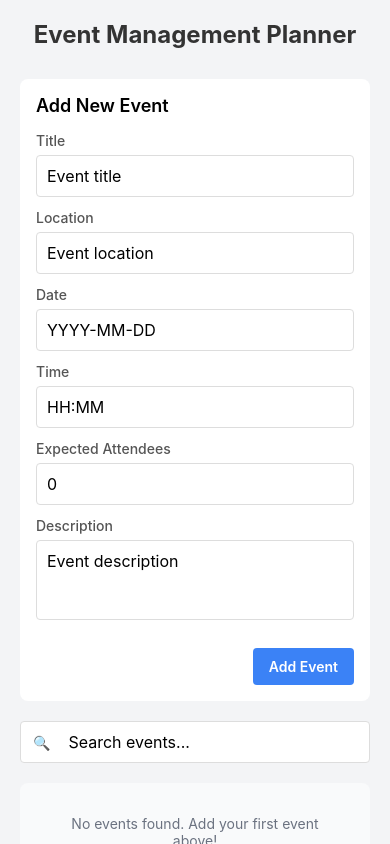
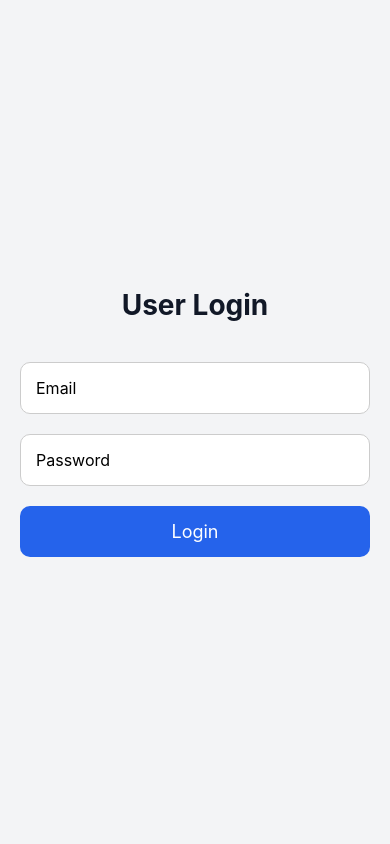
Before and after one commit to Cean175/Event-Booking-App, a React Native app in the folder Event-Booking-App/: screen /UserLogin in a window 390 px wide. Built offline with nearby package versions, Linux system fonts and the light colour scheme.

Commit message:
added user and admin login

```diff
--- a/Event-Booking-App/App.tsx
+++ b/Event-Booking-App/App.tsx
@@ -1,6 +1,14 @@
 import React from 'react';
 import { SafeAreaView, StatusBar, Platform, StyleSheet } from 'react-native';
-import EventPlanner from './EventPlanner';
+import { NavigationContainer } from '@react-navigation/native';
+import { createStackNavigator } from '@react-navigation/stack';
+
+import EventBookingScreen from './screens/EventBookingScreen';
+import AdminLogin from './screens/AdminLogin';
+import  UserLogin  from './screens/UserLogin';
+import EventPlanner from './screens/EventPlanner'; // keep this
+
+const Stack = createStackNavigator();
 
 function App() {
   return (
@@ -9,7 +17,14 @@ function App() {
         barStyle="dark-content"
         backgroundColor="#f3f4f6"
       />
-      <EventPlanner />
+      <NavigationContainer>
+        <Stack.Navigator initialRouteName="EventBooking" screenOptions={{ headerShown: false }}>
+          <Stack.Screen name="EventBooking" component={EventBookingScreen} />
+          <Stack.Screen name="AdminLogin" component={AdminLogin} />
+          <Stack.Screen name="UserLogin" component={UserLogin} />
+          <Stack.Screen name="EventPlanner" component={EventPlanner} />
+        </Stack.Navigator>
+      </NavigationContainer>
     </SafeAreaView>
   );
 }
--- a/Event-Booking-App/package.json
+++ b/Event-Booking-App/package.json
@@ -9,11 +9,13 @@
     "web": "expo start --web"
   },
   "dependencies": {
+    "@react-native-async-storage/async-storage": "2.1.2",
+    "@react-navigation/native": "^7.1.9",
+    "@react-navigation/stack": "^7.3.2",
     "expo": "~53.0.7",
     "expo-status-bar": "~2.2.3",
     "react": "19.0.0",
-    "react-native": "0.79.2",
-    "@react-native-async-storage/async-storage": "2.1.2"
+    "react-native": "0.79.2"
   },
   "devDependencies": {
     "@babel/core": "^7.25.2",
--- /dev/null
+++ b/Event-Booking-App/screens/AdminLogin.tsx
@@ -0,0 +1,81 @@
+import React, { useState } from 'react';
+import { View, Text, TextInput, TouchableOpacity, StyleSheet, Alert } from 'react-native';
+
+const AdminLogin = ({ navigation }) => {
+  const [username, setUsername] = useState('');
+  const [password, setPassword] = useState('');
+
+  const handleLogin = () => {
+    if (username === 'admin' && password === 'admin123') {
+      navigation.navigate('EventPlanner');
+    } else {
+      Alert.alert('Login Failed', 'Invalid admin credentials.');
+    }
+  };
+
+  return (
+    <View style={styles.container}>
+      <Text style={styles.title}>Admin Login</Text>
+
+      <TextInput
+        style={styles.input}
+        placeholder="Username"
+        value={username}
+        onChangeText={setUsername}
+        autoCapitalize="none"
+      />
+
+      <TextInput
+        style={styles.input}
+        placeholder="Password"
+        value={password}
+        onChangeText={setPassword}
+        secureTextEntry
+      />
+
+      <TouchableOpacity style={styles.button} onPress={handleLogin}>
+        <Text style={styles.buttonText}>Login</Text>
+      </TouchableOpacity>
+    </View>
+  );
+};
+
+export default AdminLogin;
+
+const styles = StyleSheet.create({
+  container: {
+    flex: 1,
+    backgroundColor: '#f3f4f6',
+    justifyContent: 'center',
+    alignItems: 'center',
+    padding: 20,
+  },
+  title: {
+    fontSize: 28,
+    fontWeight: 'bold',
+    marginBottom: 40,
+    color: '#111827',
+  },
+  input: {
+    width: '100%',
+    backgroundColor: '#fff',
+    padding: 15,
+    borderRadius: 10,
+    marginBottom: 20,
+    fontSize: 16,
+    borderColor: '#ccc',
+    borderWidth: 1,
+  },
+  button: {
+    backgroundColor: '#4B5563',
+    paddingVertical: 15,
+    paddingHorizontal: 60,
+    borderRadius: 10,
+    width: '100%',
+  },
+  buttonText: {
+    color: '#fff',
+    fontSize: 18,
+    textAlign: 'center',
+  },
+});
--- /dev/null
+++ b/Event-Booking-App/screens/EventBookingScreen.tsx
@@ -0,0 +1,55 @@
+import React from 'react';
+import { View, Text, TouchableOpacity, StyleSheet } from 'react-native';
+
+const EventBookingScreen = ({ navigation }) => {
+  return (
+    <View style={styles.container}>
+      <Text style={styles.title}>Event Booking</Text>
+
+      <TouchableOpacity
+        style={styles.button}
+        onPress={() => navigation.navigate('AdminLogin')}
+      >
+        <Text style={styles.buttonText}>Admin Login</Text>
+      </TouchableOpacity>
+
+      <TouchableOpacity
+        style={styles.button}
+        onPress={() => navigation.navigate('UserLogin')}
+      >
+        <Text style={styles.buttonText}>User Login</Text>
+      </TouchableOpacity>
+    </View>
+  );
+};
+
+export default EventBookingScreen;
+
+const styles = StyleSheet.create({
+  container: {
+    flex: 1,
+    justifyContent: 'center',
+    alignItems: 'center',
+    backgroundColor: '#fff',
+    padding: 20,
+  },
+  title: {
+    fontSize: 32,
+    fontWeight: 'bold',
+    marginBottom: 40,
+    color: '#333',
+  },
+  button: {
+    backgroundColor: '#4CAF50',
+    paddingVertical: 15,
+    paddingHorizontal: 40,
+    borderRadius: 10,
+    marginVertical: 10,
+    width: '80%',
+  },
+  buttonText: {
+    color: '#fff',
+    fontSize: 18,
+    textAlign: 'center',
+  },
+});
--- /dev/null
+++ b/Event-Booking-App/screens/UserLogin.tsx
@@ -0,0 +1,82 @@
+import React, { useState } from 'react';
+import { View, Text, TextInput, TouchableOpacity, StyleSheet, Alert } from 'react-native';
+
+const UserLogin = ({ navigation }) => {
+  const [email, setEmail] = useState('');
+  const [password, setPassword] = useState('');
+
+  const handleLogin = () => {
+    if (email === 'user@example.com' && password === 'user123') {
+      navigation.navigate('EventPlanner');
+    } else {
+      Alert.alert('Login Failed', 'Invalid user credentials.');
+    }
+  };
+
+  return (
+    <View style={styles.container}>
+      <Text style={styles.title}>User Login</Text>
+
+      <TextInput
+        style={styles.input}
+        placeholder="Email"
+        value={email}
+        onChangeText={setEmail}
+        autoCapitalize="none"
+        keyboardType="email-address"
+      />
+
+      <TextInput
+        style={styles.input}
+        placeholder="Password"
+        value={password}
+        onChangeText={setPassword}
+        secureTextEntry
+      />
+
+      <TouchableOpacity style={styles.button} onPress={handleLogin}>
+        <Text style={styles.buttonText}>Login</Text>
+      </TouchableOpacity>
+    </View>
+  );
+};
+
+export default UserLogin;
+
+const styles = StyleSheet.create({
+  container: {
+    flex: 1,
+    backgroundColor: '#f3f4f6',
+    justifyContent: 'center',
+    alignItems: 'center',
+    padding: 20,
+  },
+  title: {
+    fontSize: 28,
+    fontWeight: 'bold',
+    marginBottom: 40,
+    color: '#111827',
+  },
+  input: {
+    width: '100%',
+    backgroundColor: '#fff',
+    padding: 15,
+    borderRadius: 10,
+    marginBottom: 20,
+    fontSize: 16,
+    borderColor: '#ccc',
+    borderWidth: 1,
+  },
+  button: {
+    backgroundColor: '#2563EB',
+    paddingVertical: 15,
+    paddingHorizontal: 60,
+    borderRadius: 10,
+    width: '100%',
+  },
+  buttonText: {
+    color: '#fff',
+    fontSize: 18,
+    textAlign: 'center',
+  },
+});
```
Also changed, not shown: Event-Booking-App/screens/Admin.tsx (deleted), Event-Booking-App/screens/EventPlanner.tsx (renamed from Event-Booking-App/EventPlanner.tsx), Event-Booking-App/screens/Login.tsx (deleted), 1 other file (tests, documents, lock files or other folders).
